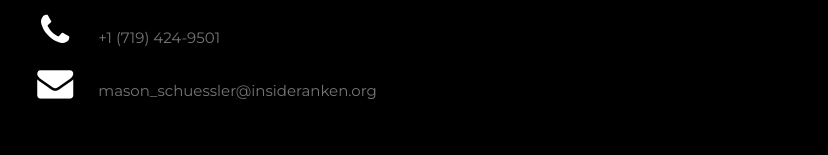
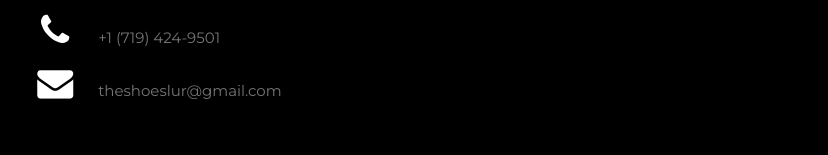
Before and after one commit to masonschuessler/PortfolioV2, a plain HTML site: page index.html in a window 1280 px wide. Shown: the part 4270-4425 px from the top of the page, without its empty margins (178-1006 px from the left). Drawn offline with nearby package versions, Linux system fonts and the light colour scheme.

Commit message:
Update index.html

```diff
--- a/index.html
+++ b/index.html
@@ -234,7 +234,7 @@ body, h1,h2,h3,h4,h5,h6 {font-family: "Montserrat", sans-serif}
     <div class="w3-section">
       <p><i class="fa fa-map-marker fa-fw w3-text-white w3-xxlarge w3-margin-right"></i> Cottleville, MO</p>
       <p><i class="fa fa-phone fa-fw w3-text-white w3-xxlarge w3-margin-right"></i> +1 (719) 424-9501</p>
-      <p><i class="fa fa-envelope fa-fw w3-text-white w3-xxlarge w3-margin-right"> </i> mason_schuessler@insideranken.org</p>
+      <p><i class="fa fa-envelope fa-fw w3-text-white w3-xxlarge w3-margin-right"> </i> theshoeslur@gmail.com</p>
     </div><br>
   </div>
 
```
